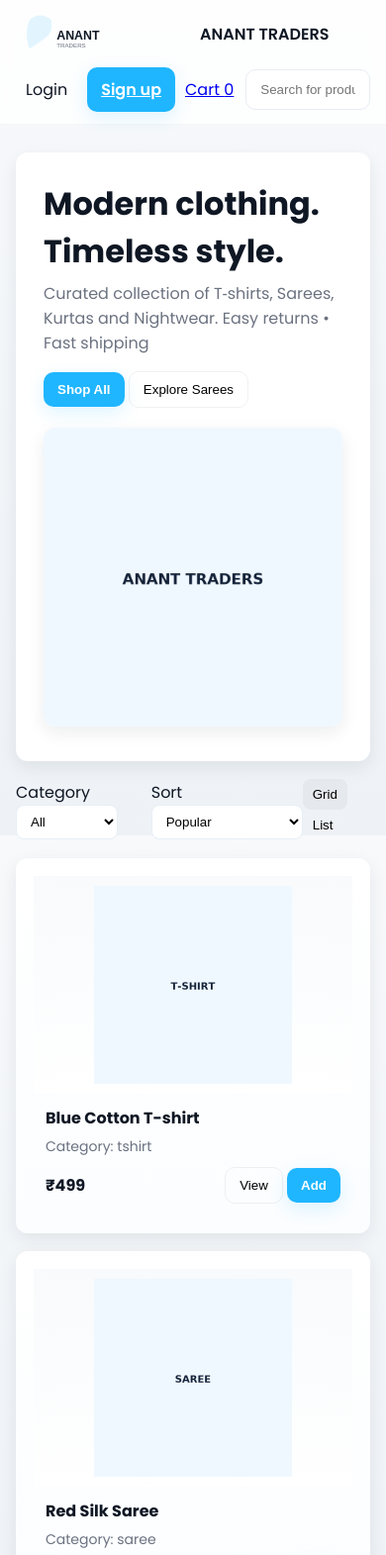
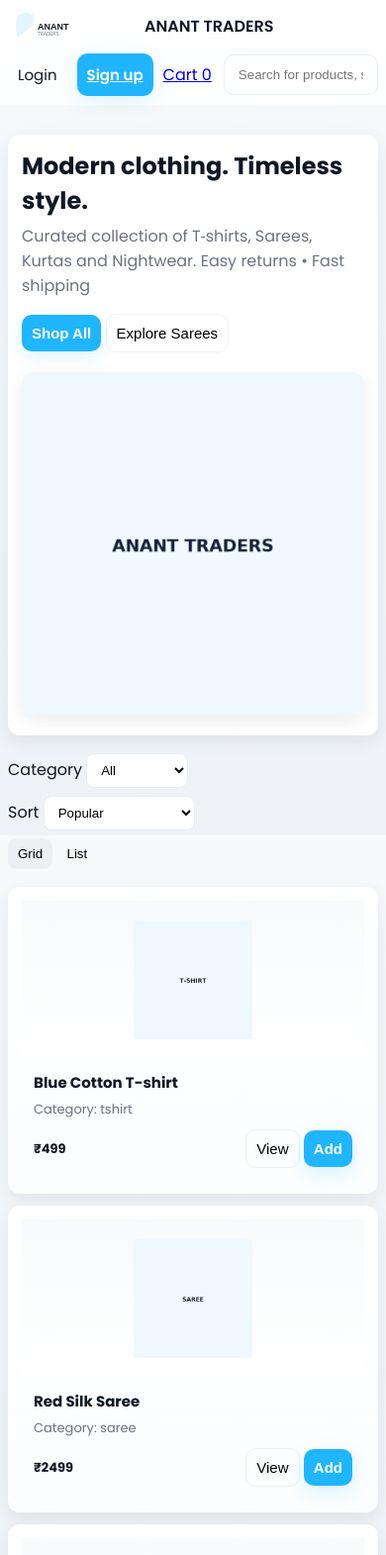
Before and after one commit to batman0019/anant_traders, a plain HTML site: page index.html in a window 390 px wide. Shown: the top 1571 px of the page at 99% size. Drawn offline with Linux system fonts and the light colour scheme.

Commit message:
mobile compatible

```diff
--- a/css/styles.css
+++ b/css/styles.css
@@ -73,4 +73,21 @@ body{font-family:'Poppins',system-ui,Segoe UI,Arial;color:var(--dark);background
   .hero-right img{max-width:100%}
   .nav-inner{flex-wrap:wrap}
   .search{order:3;width:100%}
+  .container { max-width: 100%; padding: 0 8px; }
+  .card, .auth-card { padding: 14px; }
+  .products-grid { grid-template-columns: 1fr; gap: 12px; }
+  .product .media { height: 160px; }
+  .product img { max-height: 120px; }
+  .controls, .filters, .view-toggle { flex-direction: column; gap: 8px; align-items: stretch; }
+  .checkout-row, .cart-item { flex-direction: column; gap: 8px; }
+  .cart-item img { width: 60px; height: 60px; }
+  .auth-card { max-width: 98vw; }
+  .hero-left h1 { font-size: 24px; }
+  .product h4 { font-size: 15px; }
+  .product p, .price { font-size: 13px; }
+  .btn-primary, .btn-outline, .btn-link { padding: 10px 10px; font-size: 15px; }
+  .input input { padding: 10px; font-size: 15px; }
+  .nav-inner { padding: 10px 8px; }
+  .logo { height: 32px; }
+  .footer { padding: 12px 0; font-size: 13px; }
 }
```
